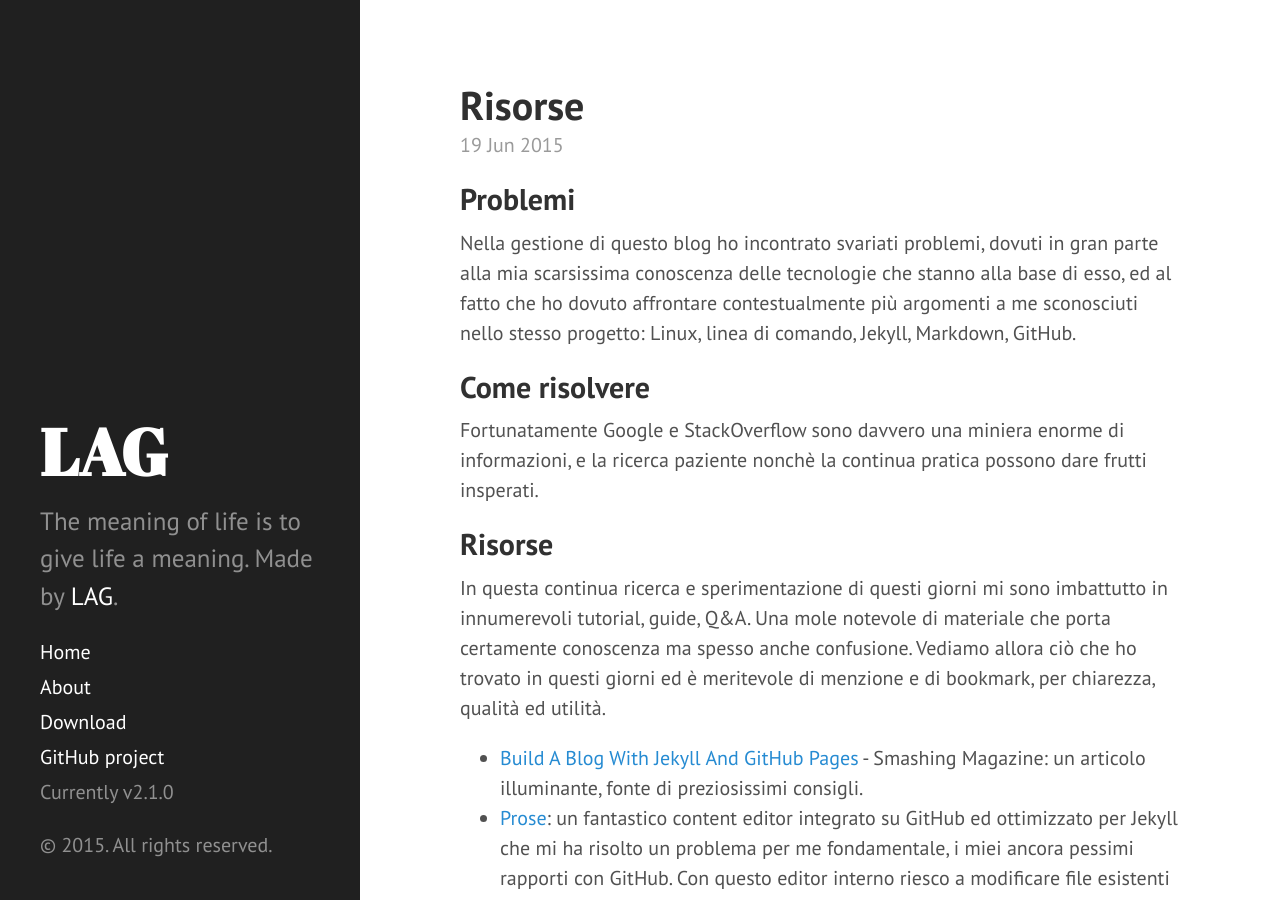
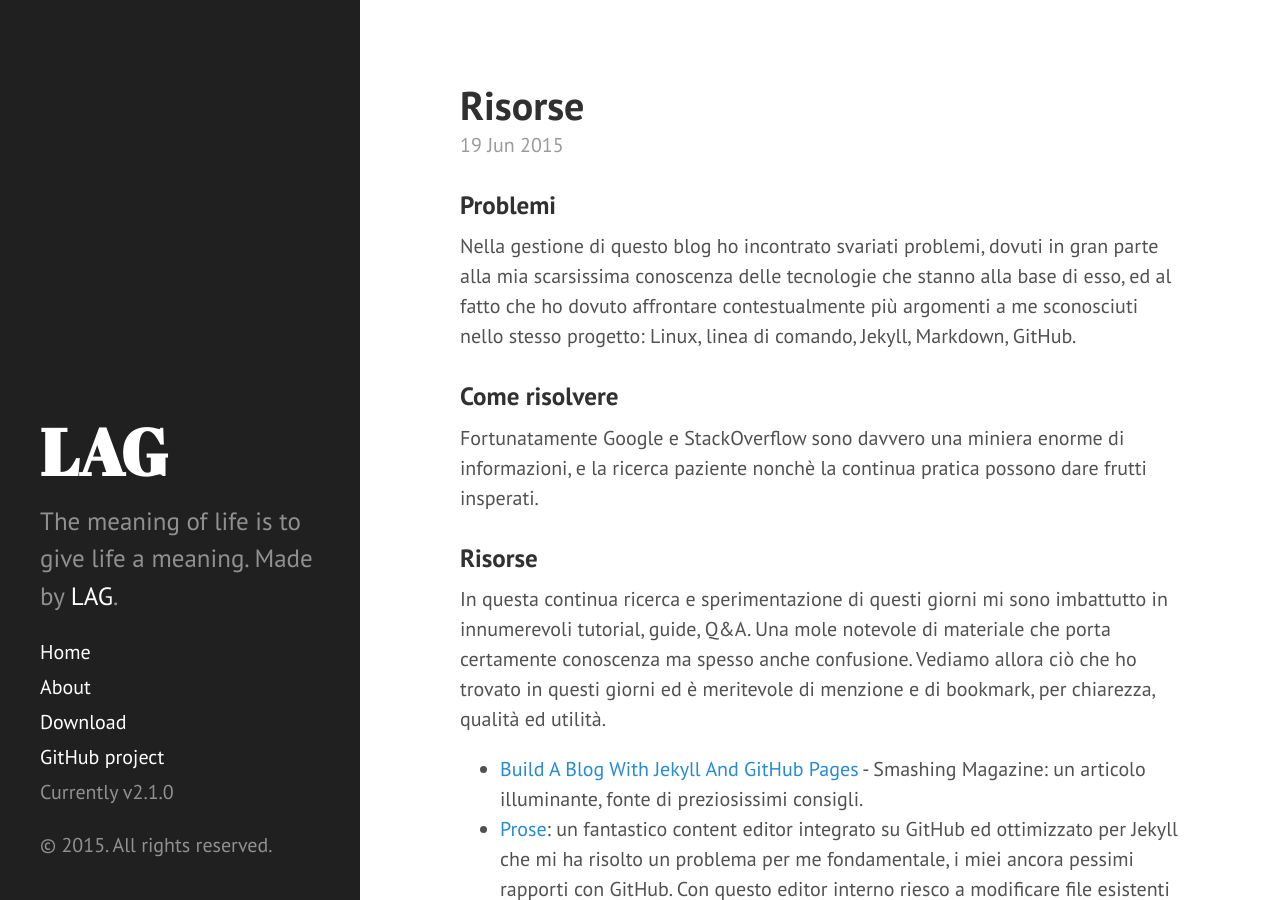
Before and after one commit to LAG12/LAG12.github.io, a Jekyll site: the page built from _posts/2015-06-19-project-resources.md, in a window 1280 px wide and 900 px high. Built offline with Jekyll 4.4.1, drawn with Linux system fonts in a browser that asks for light colours; Markdown is read by kramdown in place of the engine named in the settings.

```diff
--- a/_posts/2015-06-19-project-resources.md
+++ b/_posts/2015-06-19-project-resources.md
@@ -3,15 +3,16 @@ layout: post
 title: Risorse
 date: 19 June 2015
 ---
-## Problemi
+
+### Problemi
 
 Nella gestione di questo blog ho incontrato svariati problemi, dovuti in gran parte alla mia scarsissima conoscenza delle tecnologie che stanno alla base di esso, ed al fatto che ho dovuto affrontare contestualmente più argomenti a me sconosciuti nello stesso progetto: Linux, linea di comando, Jekyll, Markdown, GitHub.
 
-## Come risolvere
+### Come risolvere
 
 Fortunatamente Google e StackOverflow sono davvero una miniera enorme di informazioni, e la ricerca paziente nonchè la continua pratica possono dare frutti insperati.
 
-## Risorse
+### Risorse
 
 In questa continua ricerca e sperimentazione di questi giorni mi sono imbattutto in innumerevoli tutorial, guide, Q&A. Una mole notevole di materiale che porta certamente conoscenza ma spesso anche confusione. Vediamo allora ciò che ho trovato in questi giorni ed è meritevole di menzione e di bookmark, per chiarezza, qualità ed utilità.
 - [Build A Blog With Jekyll And GitHub Pages](http://www.smashingmagazine.com/2014/08/01/build-blog-jekyll-github-pages/) - Smashing Magazine: un articolo illuminante, fonte di preziosissimi consigli.
```
